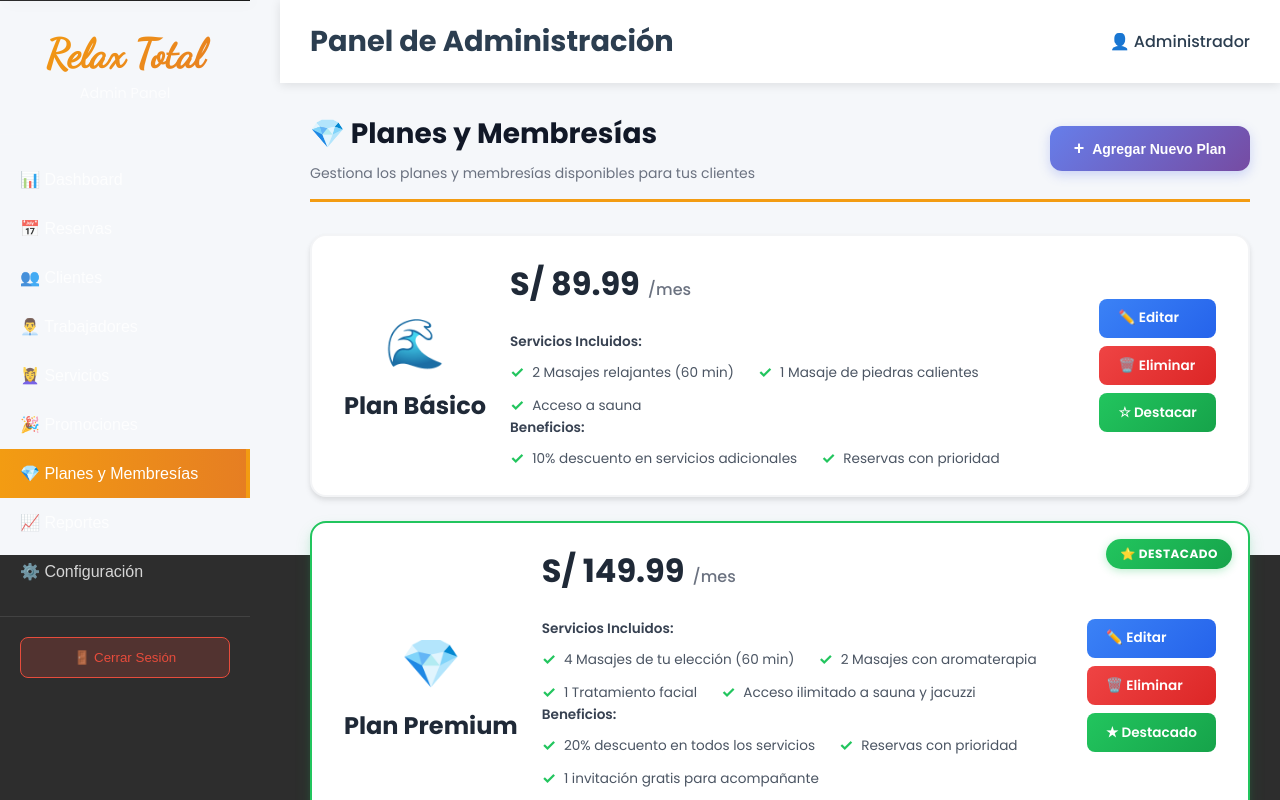
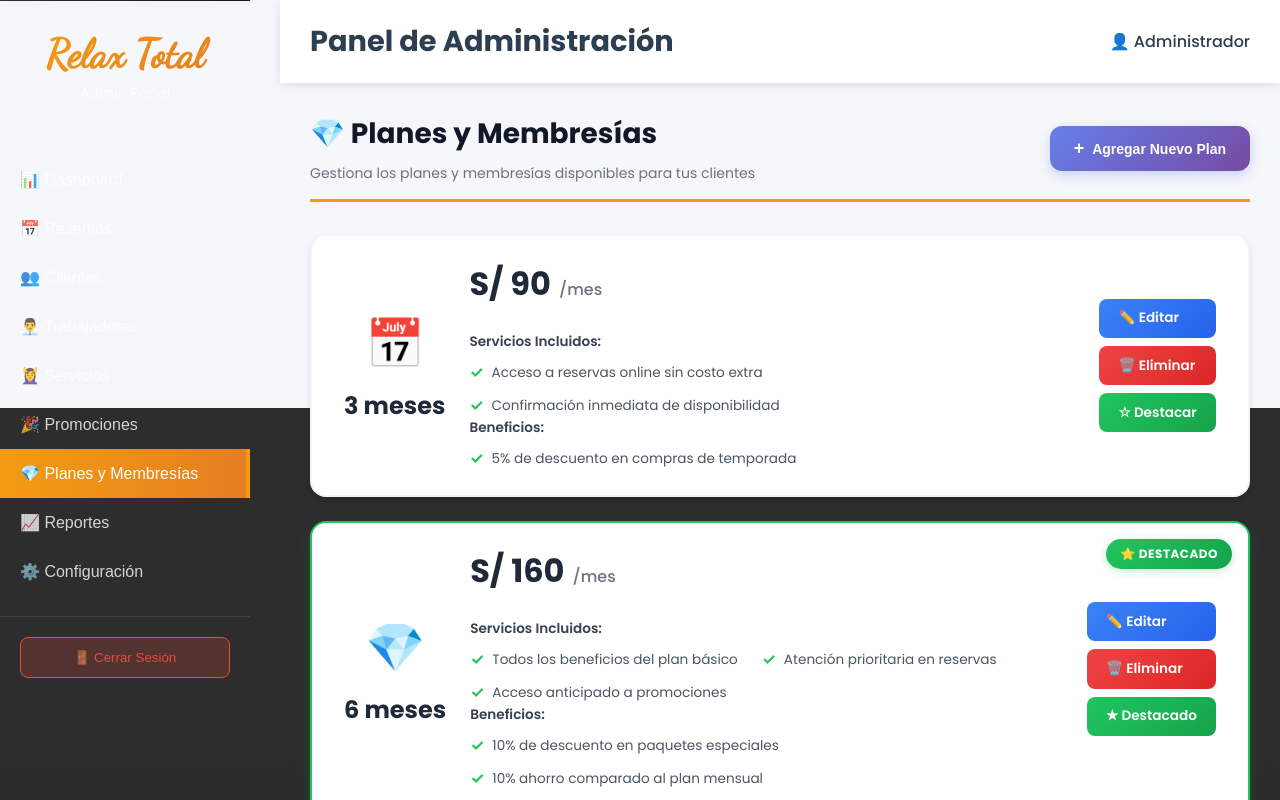
Before and after one commit to IamAndrew25/Centro-de-masajes-Relax-Relax, a React (Create React App) app in the folder Front-End/: page /admin in a window 1280 px wide. Both pictures are taken after a click on the button "💎 Planes y Membresías". Shown: the top 800 px of the page. Built offline with nearby package versions, Linux system fonts and the light colour scheme; the HTML template or start-up script is replaced by a standard one.

Commit message:
ultimos cambios en planes y membresias

```diff
--- a/Front-End/src/pages/Admin/components/JS/planesMembresiasService.js
+++ b/Front-End/src/pages/Admin/components/JS/planesMembresiasService.js
@@ -4,47 +4,42 @@
 let planesData = [
     {
         id: 1,
-        nombre: 'Plan Básico',
-        descripcion: 'Perfecto para comenzar tu viaje de relajación',
+        nombre: '3 meses',
+        descripcion: 'Acceso a reservas online y descuentos exclusivos',
         tipo: 'plan',
-        precio: 89.99,
+        precio: 90,
         precio_anterior: null,
-        duracion: 1,
+        duracion: 3,
         duracion_unidad: 'meses',
         servicios_incluidos: [
-            '2 Masajes relajantes (60 min)',
-            '1 Masaje de piedras calientes',
-            'Acceso a sauna'
+            'Acceso a reservas online sin costo extra',
+            'Confirmación inmediata de disponibilidad'
         ],
         beneficios: [
-            '10% descuento en servicios adicionales',
-            'Reservas con prioridad'
+            '5% de descuento en compras de temporada'
         ],
         estado: 'activo',
         destacado: false,
         color: '#4facfe',
-        icono: '🌊'
+        icono: '📅'
     },
     {
         id: 2,
-        nombre: 'Plan Premium',
-        descripcion: 'La experiencia completa de relajación y bienestar',
+        nombre: '6 meses',
+        descripcion: 'Atención prioritaria y descuentos especiales',
         tipo: 'plan',
-        precio: 149.99,
-        precio_anterior: 199.99,
-        duracion: 1,
+        precio: 160,
+        precio_anterior: null,
+        duracion: 6,
         duracion_unidad: 'meses',
         servicios_incluidos: [
-            '4 Masajes de tu elección (60 min)',
-            '2 Masajes con aromaterapia',
-            '1 Tratamiento facial',
-            'Acceso ilimitado a sauna y jacuzzi'
+            'Todos los beneficios del plan básico',
+            'Atención prioritaria en reservas',
+            'Acceso anticipado a promociones'
         ],
         beneficios: [
-            '20% descuento en todos los servicios',
-            'Reservas con prioridad',
-            '1 invitación gratis para acompañante',
-            'Productos de spa con 15% descuento'
+            '10% de descuento en paquetes especiales',
+            '10% ahorro comparado al plan mensual'
         ],
         estado: 'activo',
         destacado: true,
@@ -53,61 +48,33 @@ let planesData = [
     },
     {
         id: 3,
-        nombre: 'Membresía VIP',
-        descripcion: 'Acceso ilimitado a todos nuestros servicios premium',
+        nombre: '1 año',
+        descripcion: 'Experiencia VIP completa con máximos beneficios',
         tipo: 'membresia',
-        precio: 299.99,
-        precio_anterior: 399.99,
-        duracion: 3,
+        precio: 350,
+        precio_anterior: null,
+        duracion: 12,
         duracion_unidad: 'meses',
         servicios_incluidos: [
-            'Masajes ilimitados (60 min)',
-            '8 Masajes premium (90 min)',
-            '4 Tratamientos faciales',
-            'Acceso VIP a todas las instalaciones',
-            'Terapia de pareja mensual'
+            'Todos los beneficios del plan Premium',
+            'Atención VIP personalizada',
+            'Eventos exclusivos para miembros',
+            'Regalo de bienvenida premium'
         ],
         beneficios: [
-            '30% descuento permanente',
-            'Reservas sin restricciones',
-            'Atención personalizada 24/7',
-            'Invitaciones ilimitadas',
-            'Kit de productos premium mensual',
-            'Acceso a eventos exclusivos'
+            '15% de descuento en todos los servicios',
+            '25% ahorro comparado al plan mensual',
+            'Acceso prioritario a nuevos servicios',
+            'Sesión de consulta personalizada gratuita'
         ],
         estado: 'activo',
         destacado: false,
         color: '#f093fb',
         icono: '👑'
-    },
-    {
-        id: 4,
-        nombre: 'Plan Parejas',
-        descripcion: 'Momentos especiales para compartir en pareja',
-        tipo: 'plan',
-        precio: 179.99,
-        precio_anterior: null,
-        duracion: 1,
-        duracion_unidad: 'meses',
-        servicios_incluidos: [
-            '2 Masajes en pareja (90 min)',
-            '1 Sesión de aromaterapia para dos',
-            'Acceso a sala VIP de parejas',
-            'Copa de champagne incluida'
-        ],
-        beneficios: [
-            '15% descuento en próximas sesiones',
-            'Fotografía romántica de cortesía',
-            'Reserva de aniversario gratis'
-        ],
-        estado: 'activo',
-        destacado: false,
-        color: '#ff6b6b',
-        icono: '💑'
     }
 ];
 
-let nextId = 5;
+let nextId = 4;
 
 // Simular delay de API (optimizado para mejor UX)
 const delay = (ms = 50) => new Promise(resolve => setTimeout(resolve, ms));
--- a/Front-End/src/pages/Admin/components/PlanesMembresias.jsx
+++ b/Front-End/src/pages/Admin/components/PlanesMembresias.jsx
@@ -11,7 +11,6 @@ const PlanesMembresias = () => {
     nombre: '',
     precio: '',
     tipo: 'plan',
-    icono: '💠',
     servicios_incluidos: '',
     beneficios: '',
     destacado: false
@@ -68,7 +67,6 @@ const PlanesMembresias = () => {
       nombre: '',
       precio: '',
       tipo: 'plan',
-      icono: '💠',
       servicios_incluidos: '',
       beneficios: '',
       destacado: false
@@ -82,7 +80,6 @@ const PlanesMembresias = () => {
       nombre: plan.nombre || '',
       precio: plan.precio || '',
       tipo: plan.tipo || 'plan',
-      icono: plan.icono || '💠',
       servicios_incluidos: Array.isArray(plan.servicios_incluidos)
         ? plan.servicios_incluidos.join('\n')
         : '',
@@ -116,12 +113,22 @@ const PlanesMembresias = () => {
 
     setLoading(true);
     try {
+      // Asignar ícono automáticamente según el nombre del plan
+      let icono = '💠'; // Por defecto
+      if (formData.nombre.includes('3 meses')) {
+        icono = '📅';
+      } else if (formData.nombre.includes('6 meses')) {
+        icono = '💎';
+      } else if (formData.nombre.includes('1 año') || formData.nombre.includes('año')) {
+        icono = '👑';
+      }
+
       const planData = {
         nombre: formData.nombre,
         descripcion: formData.nombre, // Usar el nombre como descripción por defecto
         tipo: formData.tipo,
         precio: parseFloat(formData.precio),
-        icono: formData.icono,
+        icono: icono,
         servicios_incluidos: formData.servicios_incluidos.split('\n').filter(s => s.trim()),
         beneficios: formData.beneficios.split('\n').filter(b => b.trim()),
         destacado: formData.destacado,
@@ -337,7 +344,6 @@ const PlanesMembresias = () => {
                 </div>
               </div>
 
-              <div className="form-row">
               <div className="form-group">
                 <label htmlFor="tipo">Tipo de Plan</label>
                 <select
@@ -349,26 +355,6 @@ const PlanesMembresias = () => {
                   <option value="plan">Plan</option>
                   <option value="membresia">Membresía</option>
                 </select>
-                </div>
-
-                <div className="form-group">
-                  <label htmlFor="icono">Ícono</label>
-                  <select
-                    id="icono"
-                    name="icono"
-                    value={formData.icono}
-                    onChange={handleInputChange}
-                  >
-                    <option value="💠">💠 Diamante</option>
-                    <option value="⭐">⭐ Estrella</option>
-                    <option value="👑">👑 Corona</option>
-                    <option value="💎">💎 Gema</option>
-                    <option value="🌟">🌟 Estrella Brillante</option>
-                    <option value="✨">✨ Destellos</option>
-                    <option value="🎯">🎯 Objetivo</option>
-                    <option value="🏆">🏆 Trofeo</option>
-                  </select>
-                </div>
               </div>
 
               <div className="form-group">
```
Lines whose indentation alone changed are shown as unchanged.
